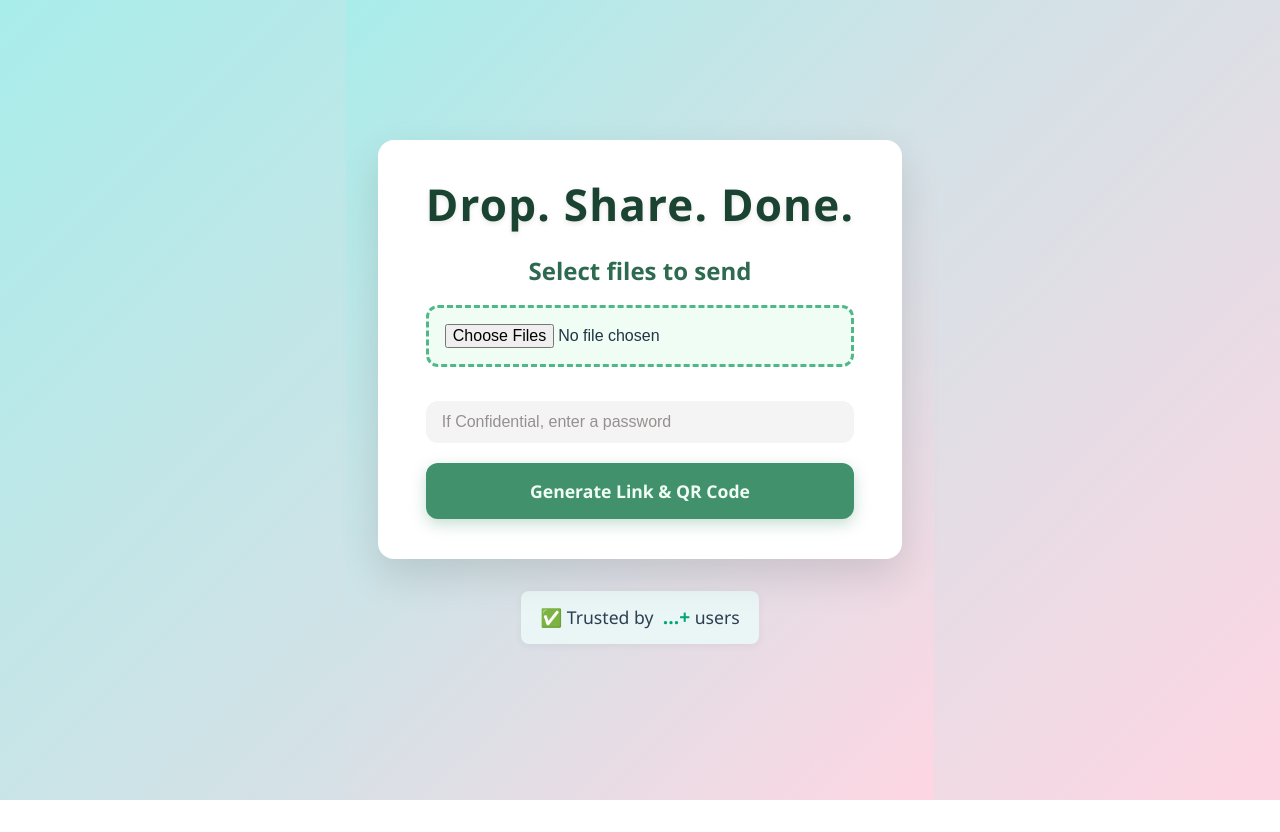
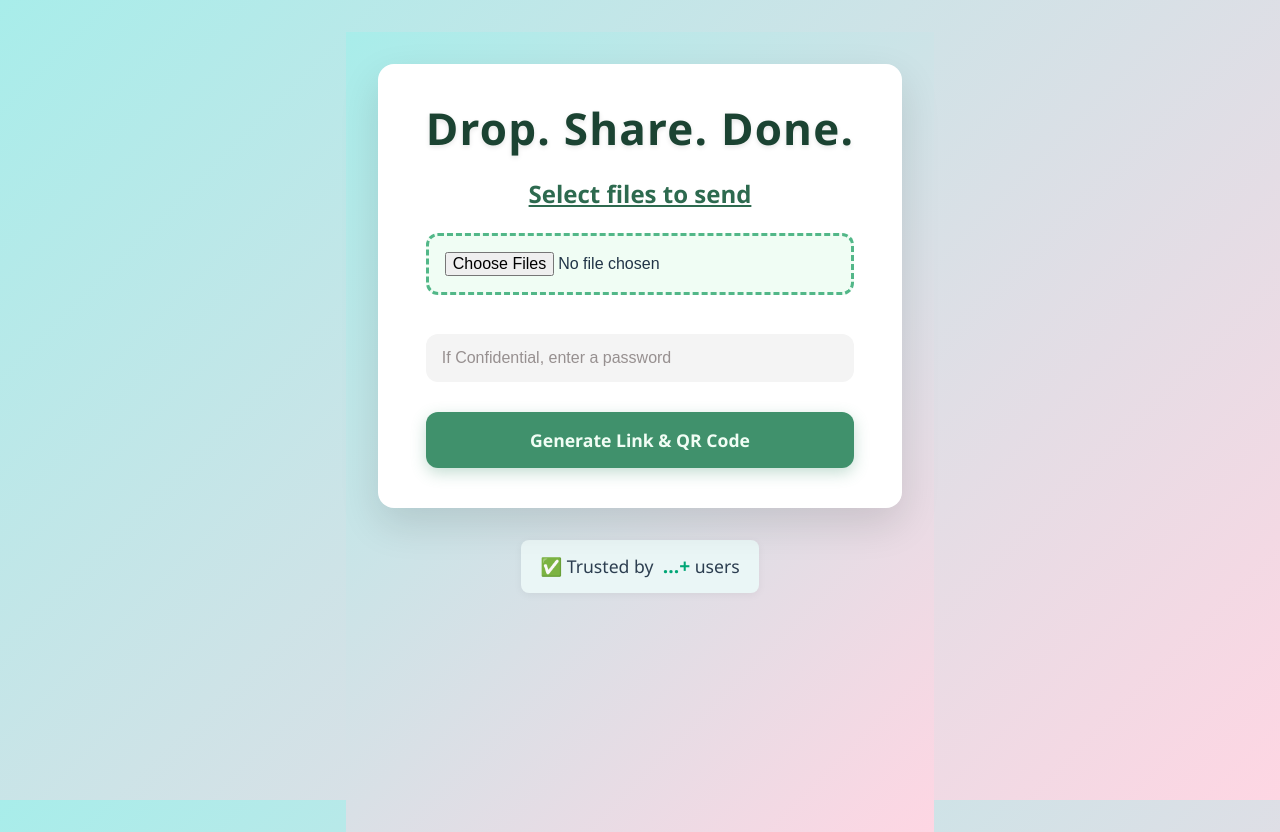
Before and after one commit to Vivan-1045/instant-share, a React (Vite) app in the folder frontend/: page / in a window 1280 px wide. Before the commit the page ends 800 px from the top, so only its background shows below. Built offline with nearby package versions, Linux system fonts and the light colour scheme; no server answers.

Commit message:
issue solved container positioning

```diff
--- a/frontend/src/styles/styles.css
+++ b/frontend/src/styles/styles.css
@@ -12,7 +12,7 @@ body, html {
   background: linear-gradient(135deg, #a8edea, #fed6e3);
   display: flex;
   justify-content: center;
-  align-items: center;
+  align-items: flex-start;
   padding: 2rem;
 }
 
@@ -65,6 +65,10 @@ h2 {
   align-items: stretch;
 }
 
+h2{
+  text-decoration: underline;
+}
+
 .left-pane input[type="file"] {
   padding: 1rem;
   border: 3px dashed #52b788;
@@ -74,6 +78,7 @@ h2 {
   transition: border-color 0.3s ease;
   background: #f0fdf4;
   margin-bottom: 1.5rem;
+  margin-top: 5px;
 }
 
 .left-pane input[type="file"]:hover,
@@ -85,7 +90,7 @@ h2 {
 
 /* Button */
 button {
-  margin-top: 5px;
+  margin-top: 15px;
   background-color: #40916c;
   color: #f0fdf4;
   font-weight: 700;
@@ -223,6 +228,7 @@ button:focus-visible {
 }
 
 .password-input {
+  height: 48px;
   width: 100%;
   padding: 12px 16px;
   font-size: 16px;
@@ -234,7 +240,7 @@ button:focus-visible {
   color: #333;
   caret-color: #666;
   margin-bottom: 15px;
-  margin-top: 10px;
+  margin-top: 15px;
 }
 
 .password-input::placeholder {
```
